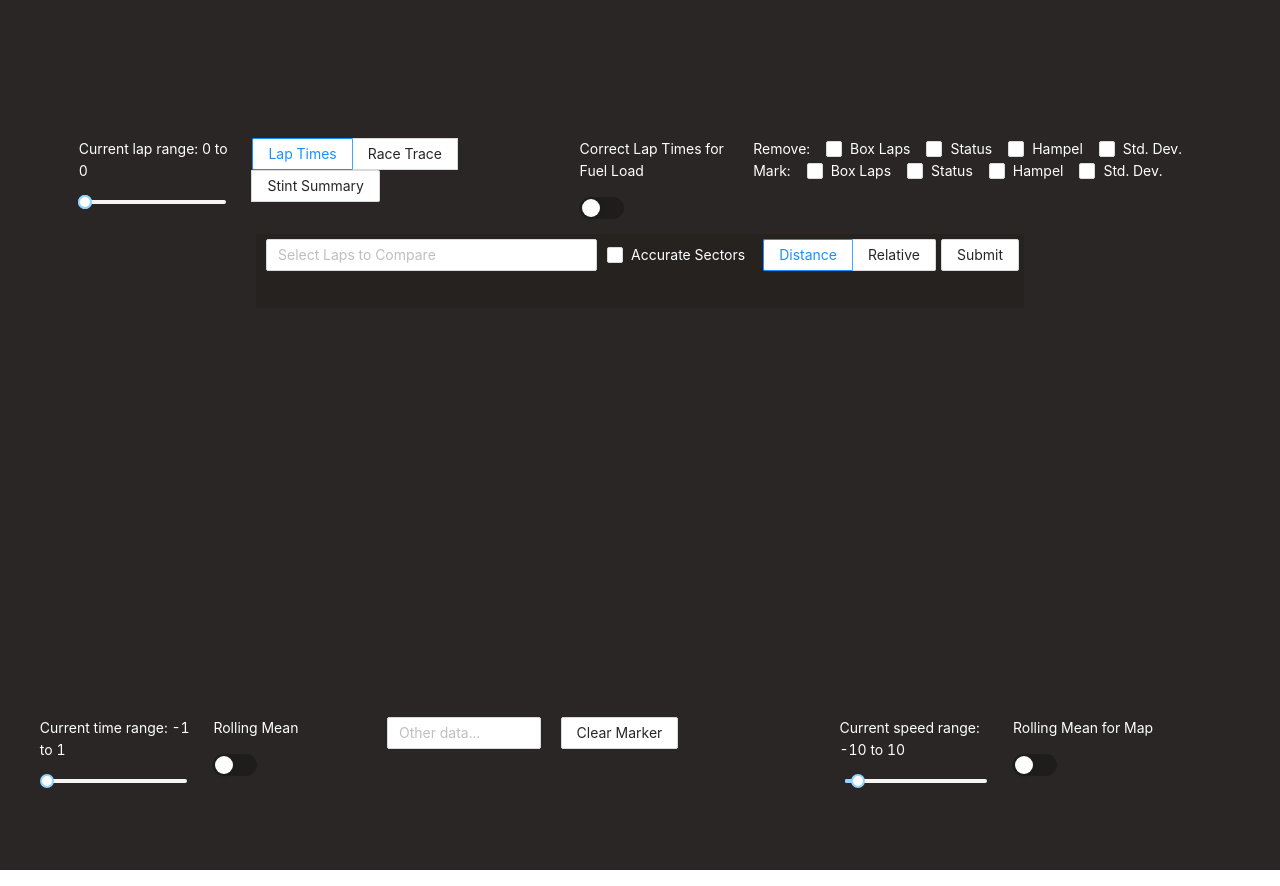
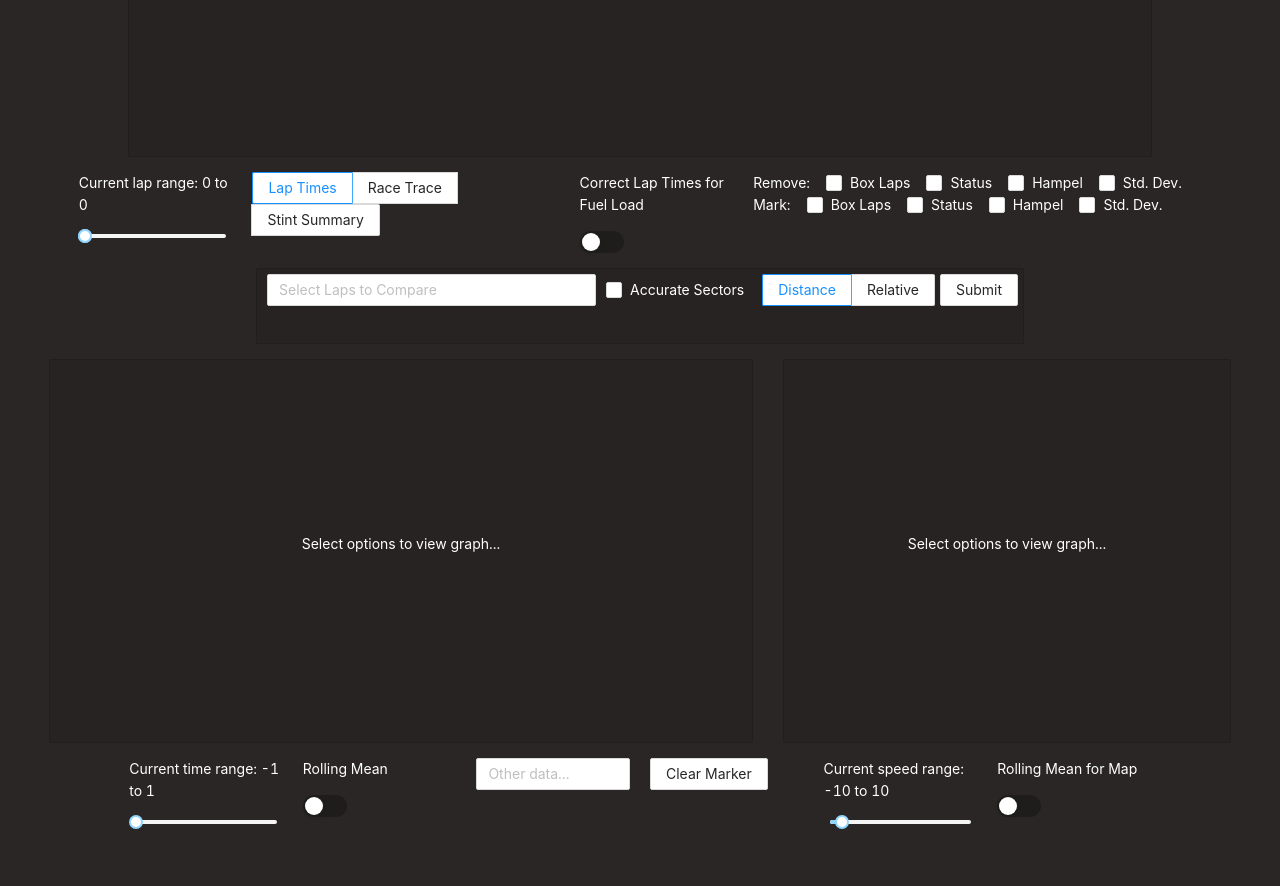
Before and after one commit to palaciosherzog/f1app, a React (Vite) app in the folder client/: page / in a window 1280 px wide. Shown: the part 360-1246 px from the top of the page. Built offline with nearby package versions, Linux system fonts and the light colour scheme.

Commit message:
add resize & change formatting

```diff
--- a/client/package.json
+++ b/client/package.json
@@ -17,6 +17,7 @@
     "lodash": "^4.17.21",
     "plotly.js": "^2.14.0",
     "plotly.js-dist-min": "^2.14.0",
+    "re-resizable": "^6.9.9",
     "react": "^18.2.0",
     "react-color": "^2.19.3",
     "react-dom": "^18.2.0",
--- a/client/src/App.tsx
+++ b/client/src/App.tsx
@@ -1,56 +1,24 @@
 import "antd/dist/antd.css";
-import Plotly from "plotly.js-dist-min";
-import React, { useContext } from "react";
 import CompSelector from "./components/CompSelector";
-import CustomLoading from "./components/CustomLoading";
 import Div from "./components/Div";
 import DriversSelector from "./components/DriversSelector";
 import GraphView from "./components/GraphView";
 import LapView from "./components/LapView";
-import MapView from "./components/MapView";
 import SessionSelector from "./components/SessionSelector";
-import { AppContext } from "./contexts/AppContext";
 
 // TODO: make the formatting nicer
 // TODO: should we hide all options under dropdowns and stuff???
 const App = () => {
-  const {
-    state: { graphInfo, lapsLoading, graphsLoading },
-  } = useContext(AppContext);
-
-  const graphPlot = React.useRef<HTMLElement>();
-  const mapPlot = React.useRef<HTMLElement>();
-
-  const onMapHover = (eventdata: any) => {
-    if (graphInfo) {
-      const relDist = graphInfo[0].tel.Distance[eventdata.points[0].pointNumber];
-      //@ts-ignore
-      Plotly.Fx.hover("graphPlot", {
-        xval: relDist,
-      });
-    }
-  };
-
-  const onGraphHover = (eventdata: any) => {
-    if (graphInfo) {
-    }
-  };
-
   return (
     <Div display="flex" flexDirection="column" flexWrap="wrap" width="100%" minHeight="100vh" backgroundColor="#292625">
       <SessionSelector />
       <DriversSelector />
-      {lapsLoading ? <CustomLoading /> : <LapView />}
+      <Div width="100%" display="flex" flexDirection="row" flexWrap="wrap" alignItems="center" justifyContent="center">
+        <LapView />
+      </Div>
       <CompSelector />
-      <Div width="100%" display="flex" flexDirection="row" flexWrap="wrap">
-        {graphsLoading ? (
-          <CustomLoading />
-        ) : (
-          <>
-            <GraphView graphRef={graphPlot} onHover={onGraphHover} />
-            <MapView mapRef={mapPlot} onMapHover={onMapHover} />
-          </>
-        )}
+      <Div width="100%" display="flex" flexDirection="row" flexWrap="wrap" alignItems="center" justifyContent="center">
+        <GraphView />
       </Div>
     </Div>
   );
--- a/client/src/components/CustomLoading.tsx
+++ b/client/src/components/CustomLoading.tsx
@@ -6,7 +6,7 @@ import Div from "./Div";
 const antIcon = <LoadingOutlined style={{ fontSize: "100px" }} spin />;
 
 const CustomLoading: React.FC = () => (
-  <Div display="flex" width="100%" height="100%" justifyContent="center" alignContent="center" py="40px">
+  <Div display="flex" width="100%" height="100%" justifyContent="center" alignItems="center">
     <Spin indicator={antIcon} />
   </Div>
 );
--- /dev/null
+++ b/client/src/components/GraphContainer.tsx
@@ -0,0 +1,44 @@
+import { css } from "@emotion/css";
+import { Resizable } from "re-resizable";
+import React from "react";
+import CustomLoading from "./CustomLoading";
+import Div from "./Div";
+
+interface GraphContainerProps {
+  defaultHeight: string | number;
+  defaultWidth: string | number;
+  loading?: boolean;
+  children?: React.ReactNode;
+}
+
+const GraphContainer = ({ defaultHeight, defaultWidth, loading, children }: GraphContainerProps) => {
+  return (
+    <Resizable
+      className={css`
+        border: #211f1e solid 1px;
+        background-color: #262322;
+        border-radius: 2px;
+        margin: 15px;
+        padding: 15px;
+      `}
+      defaultSize={{
+        width: defaultWidth,
+        height: defaultHeight,
+      }}
+      onResize={() => window.dispatchEvent(new Event("resize"))}
+      // TODO: make this resize with the graph a bit smoother
+    >
+      {loading ? (
+        <CustomLoading />
+      ) : (
+        children ?? (
+          <Div width="100%" height="100%" display="flex" alignItems="center" justifyContent="center" color="white">
+            <p>Select options to view graph...</p>
+          </Div>
+        )
+      )}
+    </Resizable>
+  );
+};
+
+export default GraphContainer;
--- a/client/src/components/GraphView.tsx
+++ b/client/src/components/GraphView.tsx
@@ -1,57 +1,94 @@
-import React, { useContext, useEffect, useState } from "react";
+import Plotly from "plotly.js-dist-min";
+import React, { useContext, useState } from "react";
 
-import { Button, Input, Select, Slider, Switch } from "antd";
-import { cloneDeep } from "lodash";
+import { Button, Select, Slider, Switch } from "antd";
+import { get } from "lodash";
 import Plot from "react-plotly.js";
-import { AppContext, LapLabels } from "../contexts/AppContext";
-import { getColDiff, getGraphCompData, getGraphHeight, Tel } from "../utils/graph-utils";
+import { AppContext } from "../contexts/AppContext";
+import { get_best_colors } from "../utils/calc-utils";
+import { getColDiff, getGraphCompData, getGraphHeight, getMapCompData, Tel } from "../utils/graph-utils";
 import ColorSelector from "./ColorSelector";
 import Div from "./Div";
+import GraphContainer from "./GraphContainer";
 import GraphOptionContainer from "./GraphOptionContainer";
 
 const { Option } = Select;
 
-const GraphView: React.FC<{
-  graphRef: React.MutableRefObject<HTMLElement | undefined>;
-  onHover: (_eventData: any) => void;
-}> = ({ graphRef, onHover }) => {
+const GraphView: React.FC = () => {
   const {
-    state: { graphInfo, graphMarker, graphLabels, sectorDists, graphArgs },
-    actions: { setGraphMarker, setGraphLabels },
+    state: { graphsLoading, graphInfo, sectorDists, graphArgs },
   } = useContext(AppContext);
 
+  const [graphMarker, setGraphMarker] = useState<number | undefined>();
   const [showRollingGraph, setShowRollingGraph] = useState<boolean>(false);
   const [rollingGraph, setRollingGraph] = useState<number>(3);
   const [maxTDiff, setMaxTDiff] = useState<number>(1.0);
   const [mmaxTDiff, setMmaxTDiff] = useState<number>();
   const [otherYs, setOtherYs] = useState<string[]>([]);
-  const [localGraphLabels, setLocalGraphLabels] = useState<LapLabels>({ title: "", colors: {}, labels: {} });
+  const [maxColor, setMaxColor] = useState<number>(10);
+  const [mmaxColor, setMmaxColor] = useState<number>();
+  const [showRollingMap, setShowRollingMap] = useState<boolean>(false);
+  const [rollingMap, setRollingMap] = useState<number>(3);
+  const [cameraPos, setCameraPos] = useState<object>({
+    camera: {
+      eye: { x: 0.5, y: 0.5, z: 7 },
+      up: { x: 0, y: 1, z: 0 },
+    },
+    dragmode: "pan",
+  });
+  const [lineColors, setLineColors] = useState<string[]>([]);
 
-  useEffect(() => {
+  const setLineColor = (index: number, color: string) => {
+    const newLineColors = lineColors.slice();
+    newLineColors[index] = color;
+    setLineColors(newLineColors);
+  };
+
+  const graphPlot = React.useRef<HTMLElement>();
+  const mapPlot = React.useRef<HTMLElement>();
+
+  const onMapHover = (eventdata: any) => {
     if (graphInfo) {
+      const relDist = graphInfo[0].tel.Distance[eventdata.points[0].pointNumber];
+      //@ts-ignore
+      Plotly.Fx.hover("graphPlot", {
+        xval: relDist,
+      });
+    }
+  };
+
+  const onGraphHover = (eventdata: any) => {
+    if (graphInfo) {
+    }
+  };
+
+  React.useEffect(() => {
+    if (graphInfo) {
+      const driverColors = get_best_colors(graphInfo.map(({ driver }) => driver));
+      setLineColors(graphInfo.map(({ driver }) => driverColors[driver]));
+      const speedDiff = getColDiff(graphInfo, "Speed");
+      const absSpeedMax = Math.ceil(Math.max(...speedDiff.map((a) => Math.abs(a))));
+      setMmaxColor(absSpeedMax);
       const time_diff = getColDiff(graphInfo, "Time");
-      const absMax = Math.ceil(Math.max(...time_diff.map((a) => Math.abs(a)), 1000) / 100) / 10;
-      setMmaxTDiff(absMax);
+      const absTimeMax = Math.ceil(Math.max(...time_diff.map((a) => Math.abs(a)), 1000) / 100) / 10;
+      setMmaxTDiff(absTimeMax);
     }
   }, [graphInfo]);
 
-  useEffect(() => {
-    setLocalGraphLabels(cloneDeep(graphLabels));
-  }, [graphLabels]);
-
+  // TODO: use this instead of 30vw as the height
   const graphHeight = `${getGraphHeight(["Speed", ...otherYs])}vw`;
 
   return (
     // TODO: show where yellow flags are based off time overlap with sectors, on lap graph show all reds/scs/etc.
-    <Div flexDirection="column" width="55vw" margin="25px">
-      <Div width="100%" minHeight="30vw" height={graphHeight}>
+    <>
+      <GraphContainer defaultHeight={"30vw"} defaultWidth={"55vw"} loading={graphsLoading}>
         {graphInfo && (
           <Plot
-            ref={graphRef}
+            ref={graphPlot}
             divId="graphPlot"
             {...getGraphCompData(
               graphInfo,
-              graphLabels,
+              lineColors,
               sectorDists,
               maxTDiff,
               graphArgs.x_axis as keyof Tel,
@@ -59,12 +96,39 @@ const GraphView: React.FC<{
               graphMarker,
               otherYs
             )}
-            onHover={(eventData: any) => onHover(eventData)}
+            config={{ editable: true }}
+            onHover={(eventData: any) => onGraphHover(eventData)}
             onClick={(eventData: any) => setGraphMarker(eventData.points[0].pointNumber)}
             // NOTE: currently, there's not an easy way to link the graph hover to the map hover
           />
         )}
-      </Div>
+      </GraphContainer>
+      <GraphContainer defaultHeight={"30vw"} defaultWidth={"35vw"} loading={graphsLoading}>
+        {graphInfo && maxColor && (
+          // TODO: option to plot time_diff based on x y ? -- click multiple times to create sections?
+          <Plot
+            ref={mapPlot}
+            divId="mapPlot"
+            {...getMapCompData(
+              graphInfo,
+              lineColors,
+              cameraPos,
+              maxColor,
+              showRollingMap ? rollingMap : undefined,
+              graphMarker
+            )}
+            config={{ editable: true }}
+            onRelayout={(eventData: any) =>
+              setCameraPos({
+                camera: get(eventData, "scene.camera", get(cameraPos, "camera")),
+                dragmode: get(eventData, "scene.dragmode", get(cameraPos, "dragmode")),
+              })
+            }
+            onHover={(eventData: any) => onMapHover(eventData)}
+            onClick={(eventData: any) => setGraphMarker(eventData.points[0].pointNumber)}
+          />
+        )}
+      </GraphContainer>
       <Div display="flex" flexDirection="row" justifyContent="center" height="10vw" flexWrap="wrap">
         <GraphOptionContainer>
           <p>
@@ -98,64 +162,36 @@ const GraphView: React.FC<{
           </Select>
         </GraphOptionContainer>
         <GraphOptionContainer>
-          <Button onClick={() => setGraphMarker()}>Clear Marker</Button>
+          <Button onClick={() => setGraphMarker(undefined)}>Clear Marker</Button>
+        </GraphOptionContainer>
+        <GraphOptionContainer>
+          <p style={{ color: "white" }}>
+            Current speed range: -{maxColor} to {maxColor}
+          </p>
+          <Slider min={1} step={1} value={maxColor} max={mmaxColor} onChange={(value) => setMaxColor(value)} />
+        </GraphOptionContainer>
+        <GraphOptionContainer>
+          <p style={{ color: "white" }}>Rolling Mean for Map{showRollingMap && `: ${rollingMap}`}</p>
+          <Switch onChange={() => setShowRollingMap(!showRollingMap)} />
+          {showRollingMap && (
+            <Slider value={rollingMap} step={1} min={1} max={300} onChange={(value) => setRollingMap(value)} />
+          )}
         </GraphOptionContainer>
         {
           // TODO: we probably wanna replace this with a form
           graphInfo && (
-            <>
-              <GraphOptionContainer>
-                <Input
-                  placeholder="Title of Graph"
-                  value={localGraphLabels.title}
-                  onChange={(e) => setLocalGraphLabels({ ...localGraphLabels, title: e.target.value })}
-                />
-              </GraphOptionContainer>
-              <GraphOptionContainer>
+            <GraphOptionContainer>
+              <Div display="flex" alignItems="center">
                 {/* TODO: add alert when two colors are too similar */}
-                <ColorSelector
-                  value={localGraphLabels.colors[0]}
-                  setValue={(v) =>
-                    setLocalGraphLabels({ ...localGraphLabels, colors: { ...localGraphLabels.colors, 0: v } })
-                  }
-                />
-                <Input
-                  placeholder="Label for Line 1"
-                  value={localGraphLabels.labels[0]}
-                  onChange={(e) =>
-                    setLocalGraphLabels({
-                      ...localGraphLabels,
-                      labels: { ...localGraphLabels.labels, 0: e.target.value },
-                    })
-                  }
-                />
-              </GraphOptionContainer>
-              <GraphOptionContainer>
-                <ColorSelector
-                  value={localGraphLabels.colors[1]}
-                  setValue={(v) =>
-                    setLocalGraphLabels({ ...localGraphLabels, colors: { ...localGraphLabels.colors, 1: v } })
-                  }
-                />
-                <Input
-                  placeholder="Label for Line 1"
-                  value={localGraphLabels.labels[1]}
-                  onChange={(e) =>
-                    setLocalGraphLabels({
-                      ...localGraphLabels,
-                      labels: { ...localGraphLabels.labels, 1: e.target.value },
-                    })
-                  }
-                />
-              </GraphOptionContainer>
-              <GraphOptionContainer>
-                <Button onClick={() => setGraphLabels(cloneDeep(localGraphLabels))}>Submit</Button>
-              </GraphOptionContainer>
-            </>
+                <ColorSelector value={lineColors[0]} setValue={(v) => setLineColor(0, v)} />
+                <ColorSelector value={lineColors[1]} setValue={(v) => setLineColor(1, v)} />
+                <Button>Submit</Button>
+              </Div>
+            </GraphOptionContainer>
           )
         }
       </Div>
-    </Div>
+    </>
   );
 };
 
--- a/client/src/components/LapView.tsx
+++ b/client/src/components/LapView.tsx
@@ -6,11 +6,12 @@ import Plot from "react-plotly.js";
 import { AppContext } from "../contexts/AppContext";
 import { FilterOptions, getLapGraph } from "../utils/graph-utils";
 import Div from "./Div";
+import GraphContainer from "./GraphContainer";
 import GraphOptionContainer from "./GraphOptionContainer";
 
 const LapView: React.FC = () => {
   const {
-    state: { lapInfo, driverFilter, compLaps },
+    state: { lapsLoading, lapInfo, driverFilter, compLaps },
     actions: { setCompLaps },
   } = useContext(AppContext);
 
@@ -39,8 +40,8 @@ const LapView: React.FC = () => {
   // TODO: add way to adjust lap time on race pace for simulation
   // thinking: need to make a way where if you click on one, set it as the one to add the clicked lap onto
   return (
-    <Div flexDirection="column" width="100%" justifyContent="center" alignItems="center">
-      <Div width="80%" height="30vw" marginLeft="10%">
+    <Div display="flex" flexDirection="column" width="80%" alignItems="center">
+      <GraphContainer defaultHeight="30vw" defaultWidth="100%" loading={lapsLoading}>
         {lapInfo && (
           <Plot
             onClick={(eventdata: any) => setCompLaps([...compLaps, eventdata.points[0].text.split("-")])}
@@ -55,7 +56,7 @@ const LapView: React.FC = () => {
             )}
           />
         )}
-      </Div>
+      </GraphContainer>
       <Div display="flex" flexDirection="row" justifyContent="center">
         <GraphOptionContainer>
           <p style={{ color: "white" }}>
--- a/client/src/components/MapView.tsx
+++ /dev/null
@@ -1,85 +0,0 @@
-import React, { useContext, useState } from "react";
-
-import { Slider, Switch } from "antd";
-import { get } from "lodash";
-import Plot from "react-plotly.js";
-import { AppContext } from "../contexts/AppContext";
-import { getColDiff, getMapCompData } from "../utils/graph-utils";
-import Div from "./Div";
-import GraphOptionContainer from "./GraphOptionContainer";
-
-type MapViewProps = { mapRef: React.MutableRefObject<HTMLElement | undefined>; onMapHover: (_eventData: any) => void };
-
-const MapView: React.FC<MapViewProps> = ({ mapRef, onMapHover }) => {
-  const {
-    state: { graphInfo, graphMarker, graphLabels },
-    actions: { setGraphMarker },
-  } = useContext(AppContext);
-
-  const [maxColor, setMaxColor] = useState<number>(10);
-  const [mmaxColor, setMmaxColor] = useState<number>();
-  const [showRollingMap, setShowRollingMap] = useState<boolean>(false);
-  const [rollingMap, setRollingMap] = useState<number>(3);
-  const [cameraPos, setCameraPos] = useState<object>({
-    camera: {
-      eye: { x: 0.5, y: 0.5, z: 7 },
-      up: { x: 0, y: 1, z: 0 },
-    },
-    dragmode: "pan",
-  });
-
-  React.useEffect(() => {
-    if (graphInfo) {
-      const speedDiff = getColDiff(graphInfo, "Speed");
-      const absMax = Math.ceil(Math.max(...speedDiff.map((a) => Math.abs(a))));
-      setMmaxColor(absMax);
-    }
-  }, [graphInfo]);
-
-  return (
-    <Div flexDirection="column" flexWrap="wrap" width="35vw" margin="25px">
-      <Div width="100%" height="30vw">
-        {graphInfo && maxColor && (
-          // TODO: option to plot time_diff based on x y ? -- click multiple times to create sections?
-          <Plot
-            ref={mapRef}
-            divId="mapPlot"
-            {...getMapCompData(
-              graphInfo,
-              graphLabels,
-              cameraPos,
-              maxColor,
-              showRollingMap ? rollingMap : undefined,
-              graphMarker
-            )}
-            onRelayout={(eventData: any) =>
-              setCameraPos({
-                camera: get(eventData, "scene.camera", get(cameraPos, "camera")),
-                dragmode: get(eventData, "scene.dragmode", get(cameraPos, "dragmode")),
-              })
-            }
-            onHover={(eventData: any) => onMapHover(eventData)}
-            onClick={(eventData: any) => setGraphMarker(eventData.points[0].pointNumber)}
-          />
-        )}
-      </Div>
-      <Div display="flex" flexDirection="row" justifyContent="center">
-        <GraphOptionContainer>
-          <p style={{ color: "white" }}>
-            Current speed range: -{maxColor} to {maxColor}
-          </p>
-          <Slider min={1} step={1} value={maxColor} max={mmaxColor} onChange={(value) => setMaxColor(value)} />
-        </GraphOptionContainer>
-        <GraphOptionContainer>
-          <p style={{ color: "white" }}>Rolling Mean for Map{showRollingMap && `: ${rollingMap}`}</p>
-          <Switch onChange={() => setShowRollingMap(!showRollingMap)} />
-          {showRollingMap && (
-            <Slider value={rollingMap} step={1} min={1} max={300} onChange={(value) => setRollingMap(value)} />
-          )}
-        </GraphOptionContainer>
-      </Div>
-    </Div>
-  );
-};
-
-export default MapView;
--- a/client/src/components/SelectorContainer.tsx
+++ b/client/src/components/SelectorContainer.tsx
@@ -11,12 +11,14 @@ const SelectorContainer = ({ children }: SelectorContainerProps) => {
       <Div
         display="flex"
         flexDirection="row"
-        backgroundColor="#252220"
+        border="#211F1E solid 1px"
+        backgroundColor="#262322"
         marginTop="15px"
         padding="5px"
         width={["95%", "80%", "75%", "60%", "60%", "900px"]}
         justifyContent="space-evenly"
         alignContent="center"
+        borderRadius="2px"
       >
         {children}
       </Div>
```
Also changed, not shown: client/src/contexts/AppContext.tsx (+0 -25 lines), client/src/utils/graph-utils.ts (+11 -10 lines), 1 other file (tests, documents, lock files or other folders).
